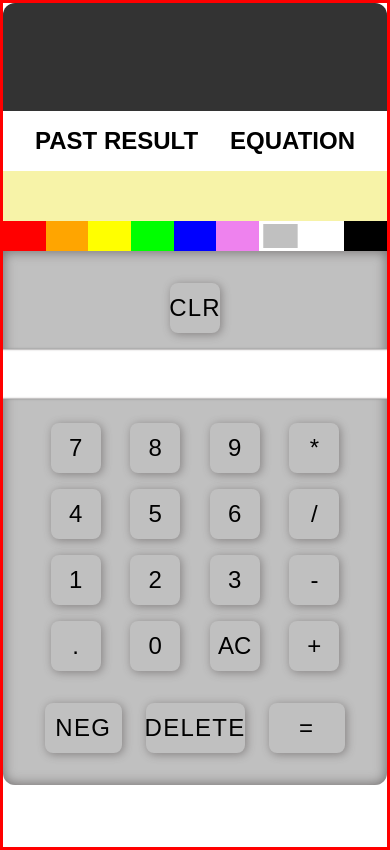
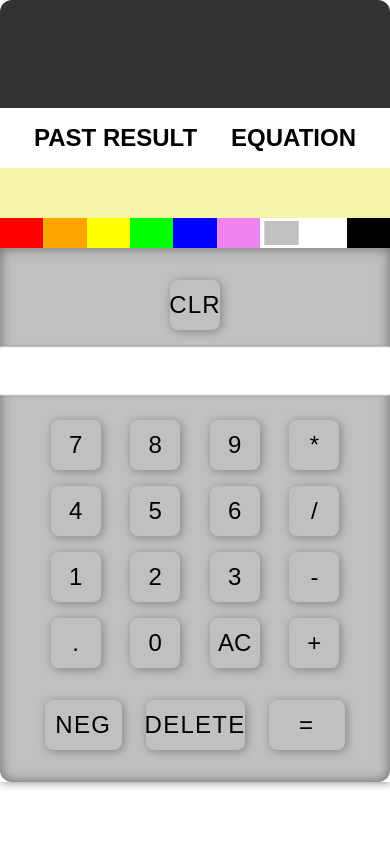
Before and after one commit to index-daddy372466/interactive-calculator, a website: page public/index.html in a window 390 px wide. Drawn offline with nearby package versions, Linux system fonts and the light colour scheme; no server answers; a web font is replaced by a local one.

Commit message:
height and bg

```diff
--- a/public/styles.css
+++ b/public/styles.css
@@ -28,7 +28,6 @@ body{
     align-items: center;
     justify-content: start;
     min-height: 100vh;
-    border:3px solid red;
 }
 
 /* _________________________________ */
@@ -356,7 +355,7 @@ transition:.25s;
   @media screen and (max-width:900px){
     .cal-container{
         width: 100%;
-        height:100vh;
+        height:100%;
         box-shadow: 0px 0px 9px .5px #4b4545a8;
         z-index:999;
         transform: scale(1);
```
